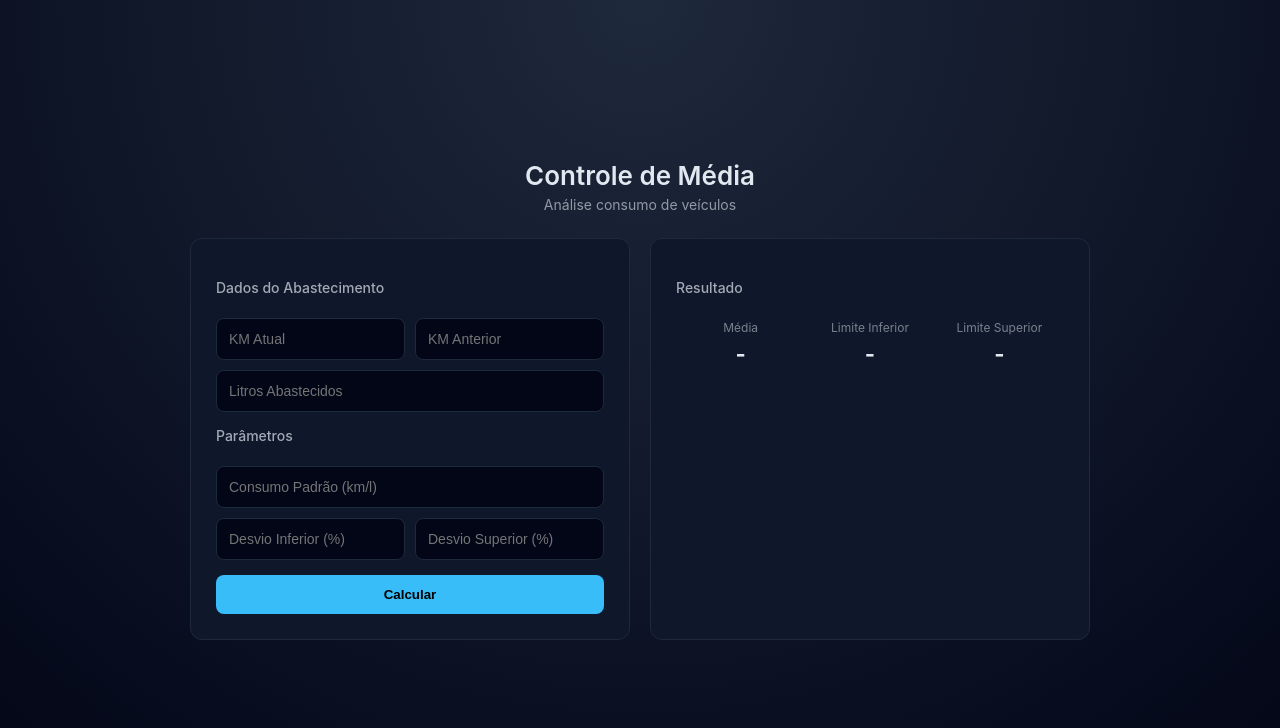
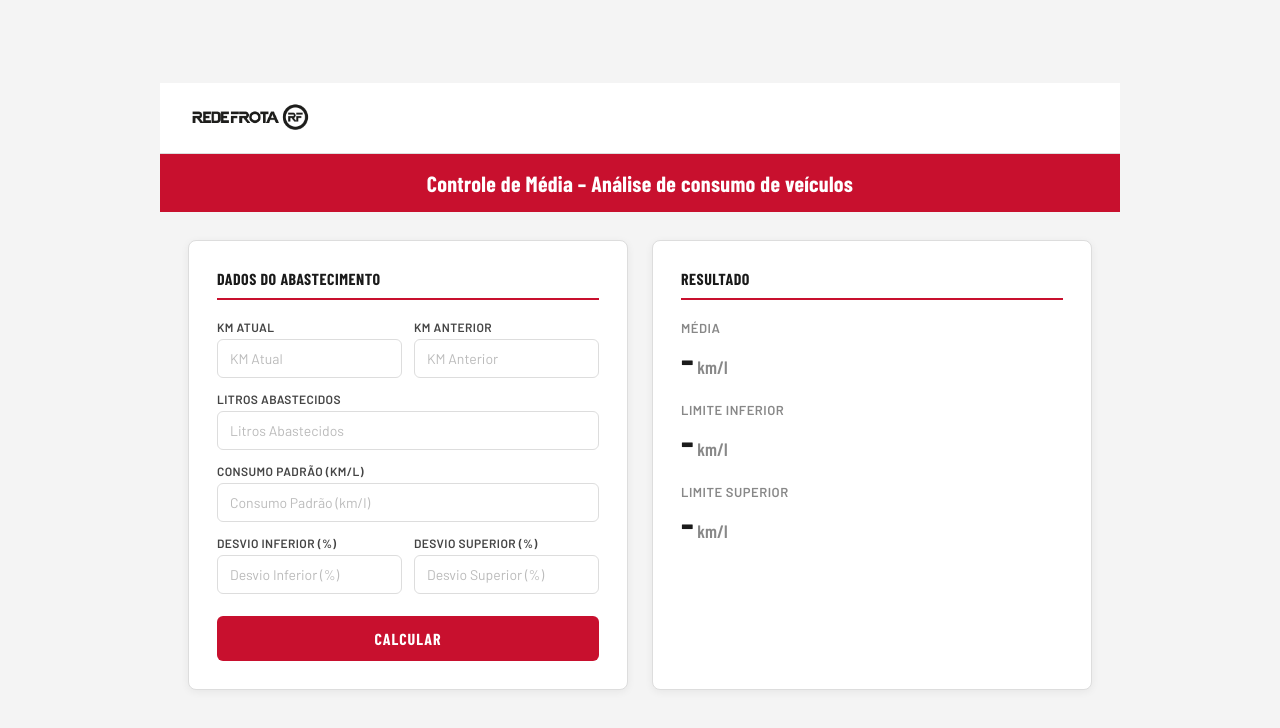
Before and after one commit to HerickSilv/projeto-media, a plain HTML site: page index.html in a window 1280 px wide. Drawn offline with nearby package versions, Linux system fonts and the light colour scheme.

Commit message:
commit_nova_interface

```diff
--- a/index.html
+++ b/index.html
@@ -2,39 +2,63 @@
 <html lang="pt-BR">
 <head>
   <meta charset="UTF-8">
-  <title>Controle de Média</title>
+  <title>Controle de Média – Rede Frota</title>
+  <link rel="preconnect" href="https://fonts.googleapis.com">
+  <link rel="preconnect" href="https://fonts.gstatic.com" crossorigin>
+  <link href="https://fonts.googleapis.com/css2?family=Barlow:wght@400;500;600;700&family=Barlow+Condensed:wght@600;700&display=swap" rel="stylesheet">
   <link rel="stylesheet" href="style.css">
 </head>
 <body>
 
 <div class="app">
 
-  <header>
-    <h1>Controle de Média</h1>
-    <p>Análise consumo de veículos</p>
-  </header>
+  <!-- TOPBAR COM LOGO -->
+  <div class="topbar">
+    <img src="Rede Frota-07.png" alt="Rede Frota" class="logo">
+  </div>
+
+  <!-- FAIXA DE TÍTULO -->
+  <div class="title-bar">
+    <h1>Controle de Média &ndash; Análise de consumo de veículos</h1>
+  </div>
 
   <main class="grid">
 
     <!-- FORMULÁRIO -->
     <section class="card form-card">
 
-      <h2>Dados do Abastecimento</h2>
+      <h2 class="section-title">Dados do Abastecimento</h2>
 
       <div class="grid-2">
+        <div class="field">
+          <label for="hAtual">KM Atual</label>
           <input type="text" inputmode="numeric" id="hAtual" placeholder="KM Atual">
+        </div>
+        <div class="field">
+          <label for="hAnterior">KM Anterior</label>
           <input type="text" inputmode="numeric" id="hAnterior" placeholder="KM Anterior">
         </div>
+      </div>
 
+      <div class="field">
+        <label for="litros">Litros Abastecidos</label>
         <input type="text" inputmode="numeric" id="litros" placeholder="Litros Abastecidos">
+      </div>
 
-      <h2>Parâmetros</h2>
-
+      <div class="field">
+        <label for="consumoPadrao">Consumo Padrão (km/l)</label>
         <input type="text" inputmode="numeric" id="consumoPadrao" placeholder="Consumo Padrão (km/l)">
+      </div>
 
       <div class="grid-2">
+        <div class="field">
+          <label for="desvioInferior">Desvio Inferior (%)</label>
           <input type="text" inputmode="numeric" id="desvioInferior" placeholder="Desvio Inferior (%)">
+        </div>
+        <div class="field">
+          <label for="desvioSuperior">Desvio Superior (%)</label>
           <input type="text" inputmode="numeric" id="desvioSuperior" placeholder="Desvio Superior (%)">
+        </div>
       </div>
 
       <button class="btn-primary" id="btnCalcular">Calcular</button>
@@ -44,22 +68,22 @@
     <!-- RESULTADO -->
     <section class="card result-card">
 
-      <h2>Resultado</h2>
+      <h2 class="section-title">Resultado</h2>
 
       <div class="kpis">
         <div class="kpi">
-          <span>Média</span>
-          <strong id="media">-</strong>
+          <span class="kpi-label">Média</span>
+          <strong id="media" class="kpi-value">-</strong>
         </div>
 
         <div class="kpi">
-          <span>Limite Inferior</span>
-          <strong id="limiteInf">-</strong>
+          <span class="kpi-label">Limite Inferior</span>
+          <strong id="limiteInf" class="kpi-value">-</strong>
         </div>
 
         <div class="kpi">
-          <span>Limite Superior</span>
-          <strong id="limiteSup">-</strong>
+          <span class="kpi-label">Limite Superior</span>
+          <strong id="limiteSup" class="kpi-value">-</strong>
         </div>
       </div>
 
--- a/style.css
+++ b/style.css
@@ -1,201 +1,292 @@
-/* RESET */
+/* ─── RESET ─────────────────────────────────── */
 * {
   box-sizing: border-box;
+  margin: 0;
+  padding: 0;
 }
 
-/* REMOVE SETAS DE NÚMERO (spinner) */
-input[type=number]::-webkit-inner-spin-button,
-input[type=number]::-webkit-outer-spin-button {
-  -webkit-appearance: none;
-  margin: 0;
-}
-input[type=number] {
-  appearance: textfield;
+/* ─── VARIÁVEIS ──────────────────────────────── */
+:root {
+  --red:        #C8102E;
+  --red-dark:   #a50d25;
+  --black:      #1a1a1a;
+  --gray-dark:  #444;
+  --gray-mid:   #888;
+  --gray-light: #e8e8e8;
+  --bg:         #f4f4f4;
+  --white:      #ffffff;
+  --border:     #ddd;
+
+  --font-main: "Barlow", "Segoe UI", sans-serif;
+  --font-cond: "Barlow Condensed", "Segoe UI", sans-serif;
 }
 
-/* FUNDO DARK PROFISSIONAL */
+/* ─── BASE ───────────────────────────────────── */
 body {
-  margin: 0;
-  font-family: "Inter", "Segoe UI", sans-serif;
-  background: radial-gradient(circle at top, #1e293b, #020617);
-  color: #e2e8f0;
-
-  /* CENTRALIZAÇÃO REAL */
-  height: 100vh;
+  font-family: var(--font-main);
+  background: var(--bg);
+  color: var(--black);
+  min-height: 100vh;
   display: flex;
   align-items: center;
   justify-content: center;
 }
 
-/* CONTAINER PRINCIPAL */
+/* ─── APP WRAPPER ────────────────────────────── */
 .app {
-  width: 900px;
-  max-width: 95%;
+  width: 100%;
+  max-width: 960px;
+  margin: 0 auto;
 }
 
-/* HEADER */
-header {
-  text-align: center;
-  margin-bottom: 25px;
+/* ─── TOPBAR (logo) ──────────────────────────── */
+.topbar {
+  background: var(--white);
+  padding: 16px 28px;
+  border-bottom: 1px solid var(--border);
 }
 
-header h1 {
-  margin: 0;
-  font-size: 26px;
-  font-weight: 600;
+.logo {
+  height: 38px;
+  display: block;
+  /* PNG tem fundo preto — multiply faz o preto "desaparecer" no branco */
+  mix-blend-mode: multiply;
 }
 
-header p {
-  margin-top: 5px;
-  font-size: 14px;
-  opacity: 0.6;
+/* ─── FAIXA DE TÍTULO ────────────────────────── */
+.title-bar {
+  background: var(--red);
+  padding: 16px 28px;
 }
 
-/* GRID */
+.title-bar h1 {
+  font-family: var(--font-cond);
+  font-size: 22px;
+  font-weight: 700;
+  color: var(--white);
+  letter-spacing: 0.3px;
+  text-align: center;
+}
+
+/* ─── GRID PRINCIPAL ─────────────────────────── */
 .grid {
   display: grid;
   grid-template-columns: 1fr 1fr;
-  gap: 20px;
+  gap: 24px;
+  padding: 28px;
 }
 
-/* CARDS */
+/* ─── CARDS ──────────────────────────────────── */
 .card {
-  background: #0f172a;
-  border: 1px solid #1e293b;
-  padding: 25px;
-  border-radius: 12px;
-  box-shadow: 0 0 0 rgba(0,0,0,0);
-  transition: 0.3s;
+  background: var(--white);
+  border: 1px solid var(--border);
+  border-radius: 8px;
+  padding: 28px;
+  box-shadow: 0 2px 8px rgba(0,0,0,0.06);
 }
 
-.card:hover {
-  border-color: #38bdf8;
+/* ─── TÍTULOS DE SEÇÃO ───────────────────────── */
+.section-title {
+  font-family: var(--font-cond);
+  font-size: 16px;
+  font-weight: 700;
+  letter-spacing: 0.5px;
+  color: var(--black);
+  text-transform: uppercase;
+  margin-bottom: 20px;
+  padding-bottom: 10px;
+  border-bottom: 2px solid var(--red);
 }
 
-/* TITULOS */
-.form-card h2,
-.result-card h2 {
-  font-size: 14px;
-  font-weight: 500;
-  opacity: 0.7;
-  margin-top: 15px;
+/* ─── CAMPOS COM LABEL ───────────────────────── */
+.field {
+  display: flex;
+  flex-direction: column;
+  gap: 5px;
+  margin-bottom: 14px;
 }
 
-/* INPUTS */
+.field label {
+  font-size: 12px;
+  font-weight: 600;
+  color: var(--gray-dark);
+  text-transform: uppercase;
+  letter-spacing: 0.4px;
+}
+
+/* ─── INPUTS ─────────────────────────────────── */
 input {
   width: 100%;
-  padding: 12px;
-  margin-top: 10px;
-  border-radius: 8px;
-  border: 1px solid #1e293b;
-  background: #020617;
-  color: white;
-  transition: 0.2s;
+  padding: 10px 12px;
+  border-radius: 6px;
+  border: 1px solid var(--border);
+  background: var(--white);
+  color: var(--black);
+  font-family: var(--font-main);
   font-size: 14px;
+  transition: border-color 0.2s, box-shadow 0.2s;
+}
+
+input::placeholder {
+  color: #bbb;
 }
 
 input:focus {
   outline: none;
-  border-color: #38bdf8;
-  box-shadow: 0 0 0 1px #38bdf8;
+  border-color: var(--red);
+  box-shadow: 0 0 0 2px rgba(200, 16, 46, 0.12);
 }
 
-/* GRID INTERNO */
+/* ─── GRID INTERNO 2 COLUNAS ─────────────────── */
 .grid-2 {
   display: grid;
   grid-template-columns: 1fr 1fr;
-  gap: 10px;
+  gap: 12px;
 }
 
-/* BOTÕES */
-button {
+/* ─── BOTÃO CALCULAR ─────────────────────────── */
+.btn-primary {
   width: 100%;
-  margin-top: 15px;
-  padding: 12px;
-  border-radius: 8px;
+  margin-top: 8px;
+  padding: 13px;
+  border-radius: 6px;
   border: none;
-  font-weight: 600;
+  background: var(--red);
+  color: var(--white);
+  font-family: var(--font-cond);
+  font-size: 16px;
+  font-weight: 700;
+  letter-spacing: 1px;
+  text-transform: uppercase;
   cursor: pointer;
-  transition: 0.2s;
-}
-
-/* BOTÃO PRINCIPAL */
-.btn-primary {
-  background: #38bdf8;
-  color: black;
+  transition: background 0.2s, transform 0.1s;
 }
 
 .btn-primary:hover {
-  background: #0ea5e9;
+  background: var(--red-dark);
   transform: translateY(-1px);
 }
 
-/* KPIs */
+.btn-primary:active {
+  transform: translateY(0);
+}
+
+/* ─── KPIs ───────────────────────────────────── */
 .kpis {
   display: flex;
-  justify-content: space-between;
-  margin-top: 20px;
+  flex-direction: column;
+  gap: 24px;
+  margin-top: 8px;
 }
 
 .kpi {
-  text-align: center;
-  flex: 1;
+  display: flex;
+  flex-direction: column;
+  gap: 4px;
 }
 
-.kpi span {
-  font-size: 12px;
-  opacity: 0.5;
+.kpi-label {
+  font-size: 13px;
+  font-weight: 600;
+  color: var(--gray-mid);
+  text-transform: uppercase;
+  letter-spacing: 0.5px;
 }
 
-.kpi strong {
-  display: block;
-  font-size: 22px;
-  margin-top: 5px;
+.kpi-value {
+  font-family: var(--font-cond);
+  font-size: 38px;
+  font-weight: 700;
+  color: var(--black);
+  line-height: 1;
 }
 
-/* STATUS */
+/* Adiciona "km/l" como sufixo via CSS quando o valor não é "-" */
+.kpi-value:not(:empty)::after {
+  content: " km/l";
+  font-size: 18px;
+  font-weight: 500;
+  color: var(--gray-mid);
+}
+
+/* Remove o sufixo quando ainda é o traço inicial */
+.kpi-value[data-empty="true"]::after {
+  content: "";
+}
+
+/* ─── STATUS ─────────────────────────────────── */
 .status {
   margin-top: 20px;
-  padding: 12px;
-  border-radius: 8px;
+  padding: 11px 14px;
+  border-radius: 6px;
+  font-family: var(--font-cond);
+  font-size: 14px;
+  font-weight: 700;
+  letter-spacing: 0.5px;
   text-align: center;
-  font-weight: 600;
+  text-transform: uppercase;
 }
 
-/* CORES SEMÂNTICAS */
 .status.ok {
-  background: rgba(34,197,94,0.15);
-  color: #22c55e;
+  background: rgba(34,197,94,0.12);
+  color: #16a34a;
+  border: 1px solid rgba(34,197,94,0.3);
 }
 
 .status.erro {
-  background: rgba(239,68,68,0.15);
-  color: #ef4444;
+  background: rgba(200,16,46,0.08);
+  color: var(--red);
+  border: 1px solid rgba(200,16,46,0.25);
 }
 
 .status.alerta {
-  background: rgba(250,204,21,0.15);
-  color: #facc15;
+  background: rgba(234,179,8,0.12);
+  color: #b45309;
+  border: 1px solid rgba(234,179,8,0.3);
 }
 
-/* AJUSTE */
+/* ─── AJUSTE ─────────────────────────────────── */
 .ajuste {
-  margin-top: 15px;
-  padding: 12px;
-  border-radius: 8px;
-  background: #020617;
-  border: 1px solid #1e293b;
+  margin-top: 12px;
+  padding: 11px 14px;
+  border-radius: 6px;
+  background: var(--bg);
+  border: 1px solid var(--border);
+  font-size: 13px;
+  font-weight: 500;
+  color: var(--gray-dark);
   text-align: center;
 }
 
-/* HIDDEN */
+/* ─── HIDDEN ─────────────────────────────────── */
 .hidden {
   display: none;
 }
 
-/* RESPONSIVO */
-@media (max-width: 800px) {
+/* ─── RESPONSIVO ─────────────────────────────── */
+@media (max-width: 760px) {
   .grid {
     grid-template-columns: 1fr;
+    padding: 16px;
+    gap: 16px;
+  }
+
+  .title-bar h1 {
+    font-size: 17px;
+  }
+
+  .kpis {
+    flex-direction: row;
+    justify-content: space-between;
+    flex-wrap: wrap;
+    gap: 16px;
+  }
+
+  .kpi-value {
+    font-size: 28px;
+  }
+
+  .kpi-value:not(:empty)::after {
+    font-size: 14px;
   }
 }
```
Also changed, not shown: Rede Frota-07.png (added), 1 other file. Lines whose indentation alone changed are shown as unchanged.
